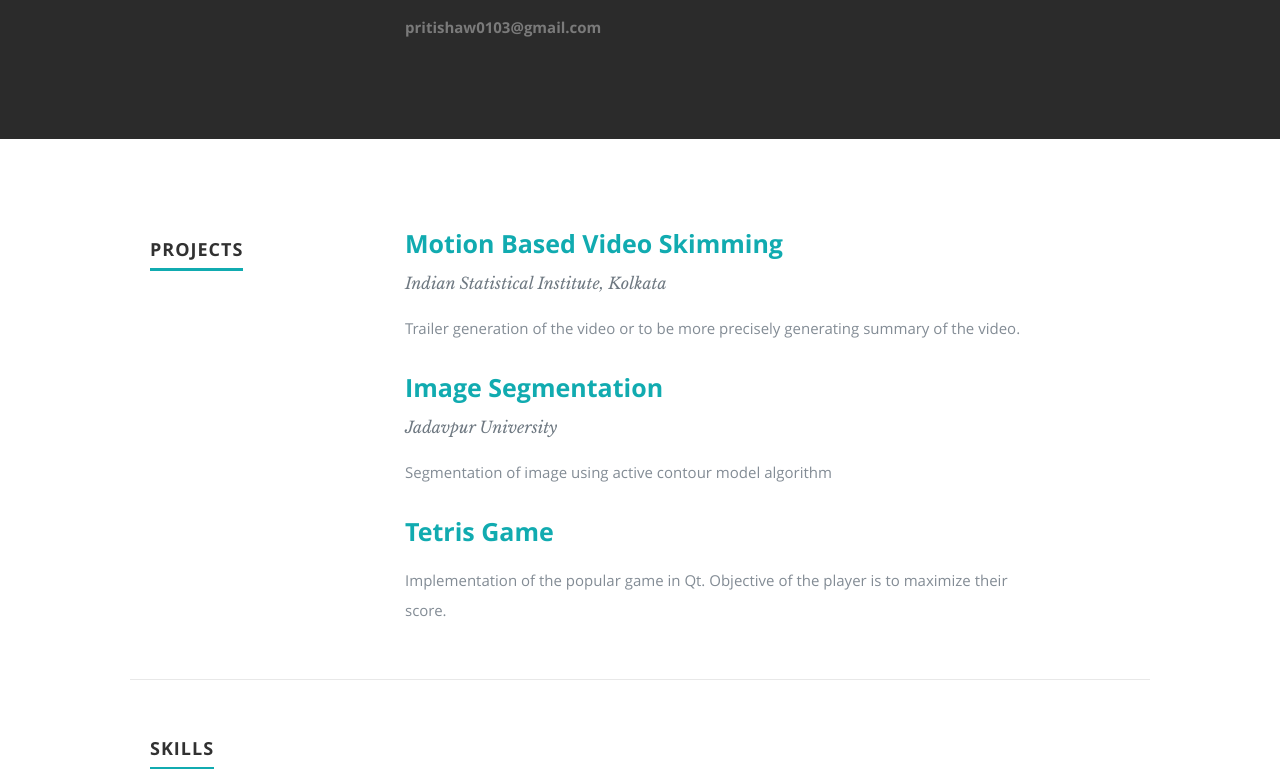
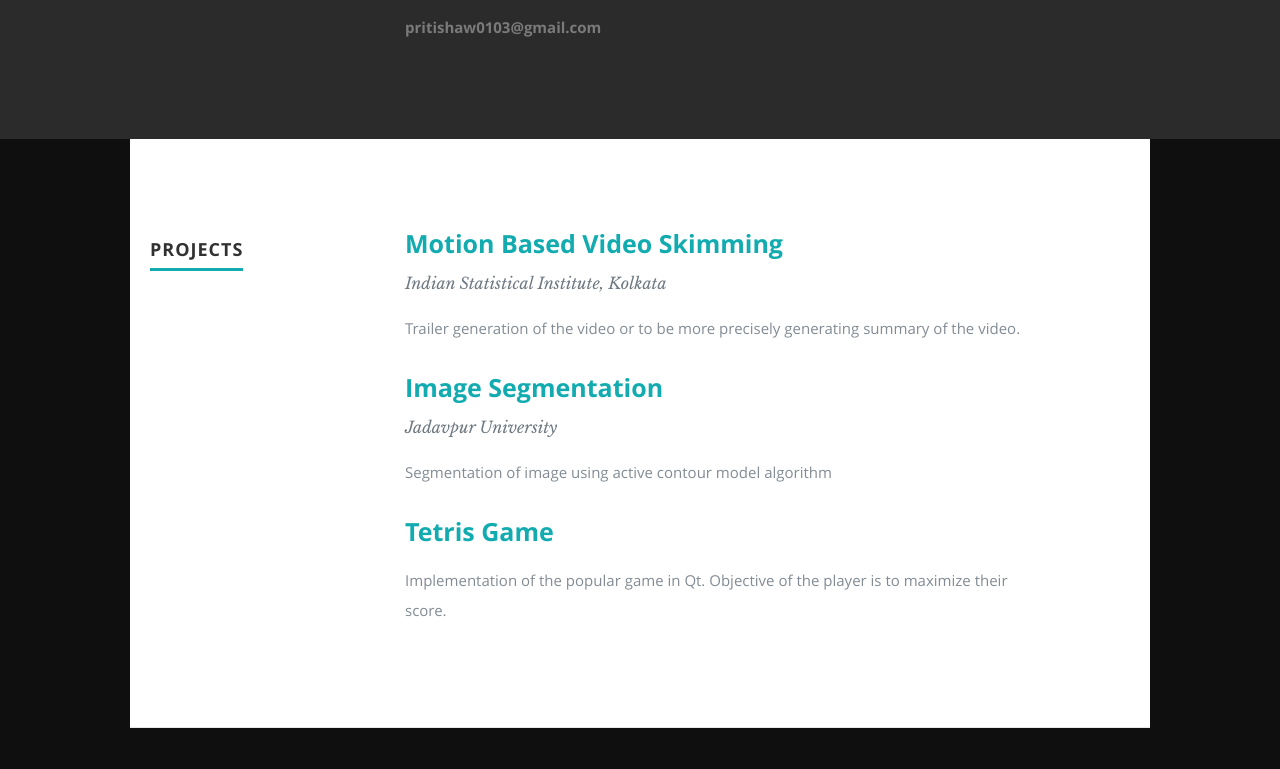
Before and after one commit to PritiShaw/pritishaw.github.io, a React (Create React App) app: page / in a window 1280 px wide. Shown: the part 1180-1949 px from the top of the page. Built offline with nearby package versions, Linux system fonts and the light colour scheme.

Commit message:
Fix Navbar link

```diff
--- a/src/Components/Resume.js
+++ b/src/Components/Resume.js
@@ -19,8 +19,8 @@ class Resume extends Component {
     }
 
     return (
-      <section id="resume">
-      <div className="row work">
+      <section>
+      <div className="row work"  id="resume">
          <div className="three columns header-col">
             <h1><span>Projects</span></h1>
          </div>
@@ -29,7 +29,7 @@ class Resume extends Component {
           {work}
         </div>
     </div>
-    <div className="row skill">
+    <div className="row skill"  id="skill">
 
          <div className="three columns header-col">
             <h1><span>Skills</span></h1>
```
